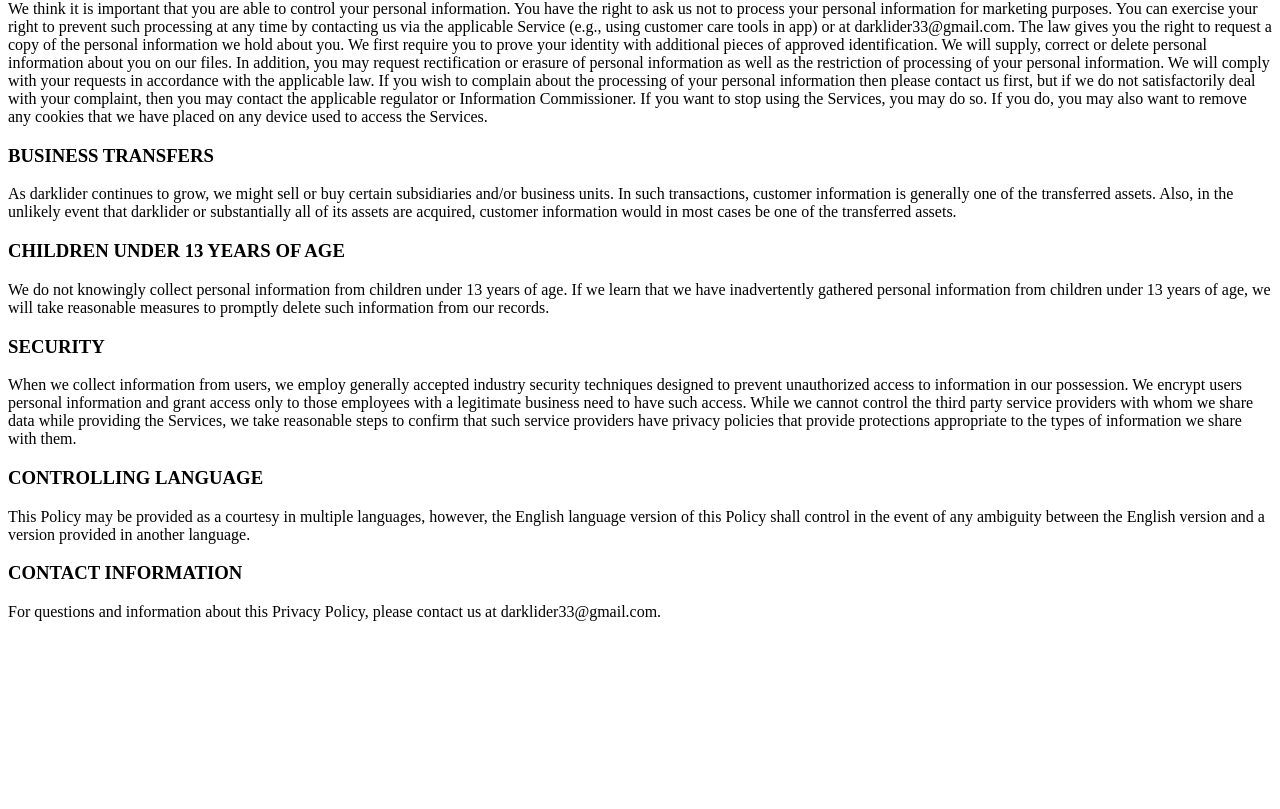
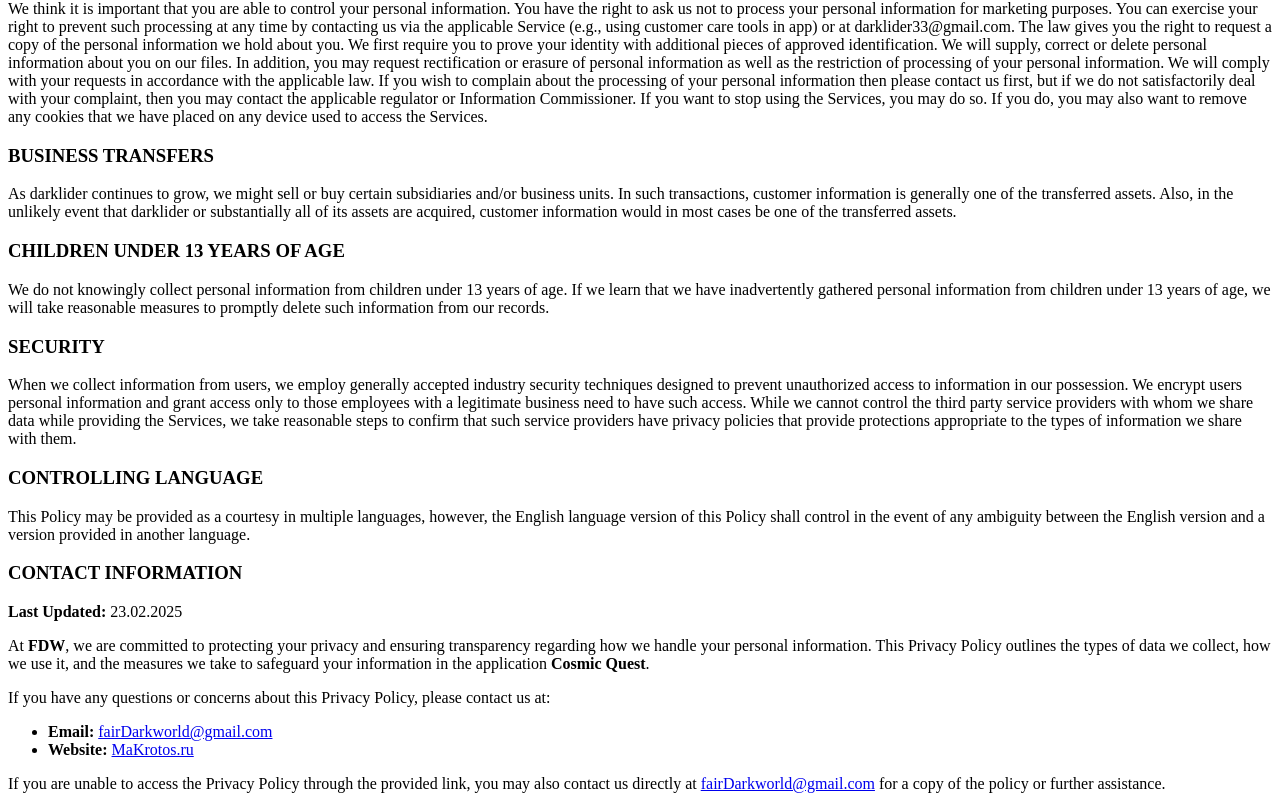
Before and after one commit to MaKrotos/politics.github.io, a plain HTML site: page index.html in a window 1280 px wide. Shown: the part 1933-2742 px from the top of the page. Before the commit the page ends 2562 px from the top, so only its background shows below. Drawn offline with Linux system fonts and the light colour scheme.

Commit message:
update index

```diff
--- a/index.html
+++ b/index.html
@@ -63,6 +63,21 @@
     This Policy may be provided as a courtesy in multiple languages, however, the English language version of this Policy shall control in the event of any ambiguity between the English version and a version provided in another language.
     <br>
     <h3>CONTACT INFORMATION</h3>
-    For questions and information about this Privacy Policy, please contact us at darklider33@gmail.com.
+
+
+
+    <p><strong>Last Updated:</strong> 23.02.2025</p>
+
+    <p>At <strong>FDW</strong>, we are committed to protecting your privacy and ensuring transparency regarding how we handle your personal information. This Privacy Policy outlines the types of data we collect, how we use it, and the measures we take to safeguard your information in the application <strong>Cosmic Quest</strong>.</p>
+
+    <p>If you have any questions or concerns about this Privacy Policy, please contact us at:</p>
+    <ul>
+        <li><strong>Email:</strong> <a href="mailto:fairDarkworld@gmail.com">fairDarkworld@gmail.com</a></li>
+        <li><strong>Website:</strong> <a href="https://MaKrotos.ru" target="_blank">MaKrotos.ru</a></li>
+    </ul>
+
+
+    <p>If you are unable to access the Privacy Policy through the provided link, you may also contact us directly at <a href="mailto:fairDarkworld@gmail.com">fairDarkworld@gmail.com</a> for a copy of the policy or further assistance.</p>
+
 
     </body>
```
